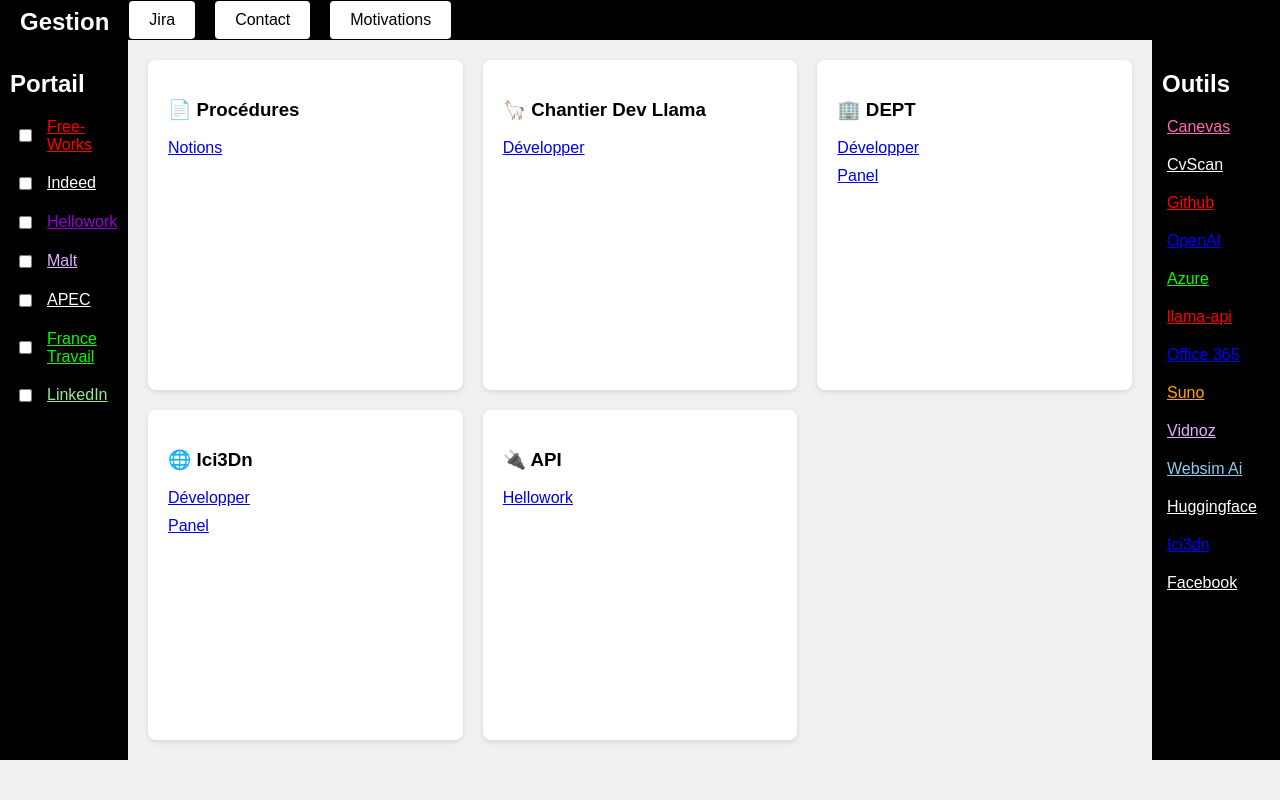
After one commit to SauretCyril/OJ-RAG, a Flask app: page /static/LK_links.html in a window 1280 px wide. The commit adds this page. Run offline with Flask 3, Linux system fonts and the light colour scheme.

Commit message:
access to usefull LK_links

```diff
--- /dev/null
+++ b/static/LK_links.html
@@ -0,0 +1,236 @@
+<html><head><base href="https://www.example.com"><title>Gestion de raccourcis</title><style>
+body {
+    margin: 0;
+    padding: 0;
+    font-family: Arial, sans-serif;
+    height: 100vh;
+    display: grid;
+    grid-template-areas:
+        "top top top"
+        "left main right"
+        "footer footer footer";
+    grid-template-rows: 5% 90% 5%;
+    grid-template-columns: 10% 80% 10%;
+    background: #f0f0f0;
+}
+
+.top-bar {
+    grid-area: top;
+    background: black;
+    display: flex;
+    align-items: center;
+    padding: 0 20px;
+    gap: 20px;
+}
+
+.left-bar {
+    grid-area: left;
+    background: black;
+    padding: 10px;
+}
+
+.right-bar {
+    grid-area: right;
+    background: black;
+    padding: 10px;
+}
+
+.main-content {
+    grid-area: main;
+    padding: 20px;
+    overflow-y: auto;
+    display: grid;
+    grid-template-columns: repeat(auto-fill, minmax(250px, 1fr));
+    gap: 20px;
+}
+
+.card {
+    background: white;
+    padding: 15px;
+    border-radius: 8px;
+    cursor: pointer;
+    transition: transform 0.2s;
+}
+
+.card:hover {
+    transform: scale(1.05);
+}
+
+.top-card {
+    background: white;
+    color: black;
+    padding: 10px 20px;
+    border-radius: 4px;
+    text-decoration: none;
+}
+
+.side-link {
+    display: flex;
+    align-items: center;
+    gap: 10px;
+    margin: 10px 0;
+    color: white;
+    text-decoration: none;
+    padding: 5px;
+}
+
+.side-link input[type="checkbox"] {
+    margin-right: 5px;
+}
+
+.post {
+    background: white;
+    padding: 20px;
+    border-radius: 8px;
+    box-shadow: 0 2px 5px rgba(0,0,0,0.1);
+}
+
+h2 {
+    color: white;
+    margin-bottom: 15px;
+}
+
+.post-icon {
+    width: 50px;
+    height: 50px;
+    margin-bottom: 10px;
+}
+
+</style></head><body>
+
+<div class="top-bar">
+    <h2>Gestion</h2>
+    <a href="https://sauretcyril-1721475150681.atlassian.net/jira/software/projects/GOT3/boards/2/backlog?epics=visible" target="_blank" class="top-card">Jira</a>
+    <a href="https://www.notion.so/6a07b7a450b3426c9a797714016c315c?v=6bb1303680c34d83b7aa12e939a4da6d" target="_blank" class="top-card">Contact</a>
+    <a href="https://www.notion.so/ToSend-1a4d2d55a408485b9f1200fe5ff9f37e" target="_blank" class="top-card">Motivations</a>
+</div>
+
+<div class="left-bar">
+    <h2>Portail</h2>
+    <div id="portalLinks"></div>
+</div>
+
+<div class="right-bar">
+    <h2>Outils</h2>
+    <div id="toolLinks"></div>
+</div>
+
+<div class="main-content" id="mainContent">
+    <!-- Posts will be added here dynamically -->
+</div>
+
+<script>
+const portalLinks = [
+    { name: 'Free-Works', url: 'https://www.free-work.com/fr/tech-it', color: '#ff0000' },
+    { name: 'Indeed', url: 'https://fr.indeed.com/?from=gnav-messaging--messaging-webapp', color: '#ffffff' },
+    { name: 'Hellowork', url: 'https://www.hellowork.com/fr-fr/', color: '#9400d3' },
+    { name: 'Malt', url: 'https://www.malt.fr/profile/cyrilsauret', color: '#e0b0ff' },
+    { name: 'APEC', url: 'https://www.apec.fr/', color: '#ffffff' },
+    { name: 'France Travail', url: 'https://candidat.francetravail.fr/', color: '#00ff00' },
+    { name: 'LinkedIn', url: 'https://www.linkedin.com/in/cyril-sauret-00586295', color: '#90ee90' }
+];
+
+const toolLinks = [
+    { name: 'Canevas', url: 'https://www.canva.com/', color: '#ff69b4' },
+    { name: 'CvScan', url: 'https://cvscan.uk/fr/scanner/index.php', color: '#ffffff' },
+    { name: 'Github', url: 'https://github.com/SauretCyril', color: '#ff0000' },
+    { name: 'OpenAI', url: 'https://platform.openai.com/docs/api-reference/authentication', color: '#0000ff' },
+    { name: 'Azure', url: 'https://portal.azure.com/#home', color: '#00ff00' },
+    { name: 'llama-api', url: 'https://www.llama-api.com/', color: '#ff0000' },
+    { name: 'Office 365', url: 'https://www.office.com/?auth=1', color: '#0000ff' },
+    { name: 'Suno', url: 'https://suno.com/', color: '#ffa500' },
+    { name: 'Vidnoz', url: 'https://aiapp-fr.vidnoz.com/template/index.html', color: '#e0b0ff' },
+    { name: 'Websim Ai', url: 'https://websim.ai/', color: '#87ceeb' },
+    { name: 'Huggingface', url: 'https://huggingface.co/settings/gated-repos', color: '#ffffff' },
+    { name: 'Ici3dn', url: 'https://ici3dn.fr', color: '#0000ff' },
+    { name: 'Facebook', url: 'https://www.facebook.com/', color: '#ffffff' }
+];
+
+const posts = [
+    {
+        title: 'Procédures',
+        icon: '📄',
+        links: [
+            { name: 'Notions', url: 'https://www.notion.so/Question-R-ponses-10e8e68cf98e8025810ac050823693e2' }
+        ]
+    },
+    {
+        title: 'Chantier Dev Llama',
+        icon: '🦙',
+        links: [
+            { name: 'Développer', url: 'https://www.notion.so/Llama-10f8e68cf98e8081993bdedbdf7ef0e8' }
+        ]
+    },
+    {
+        title: 'DEPT',
+        icon: '🏢',
+        links: [
+            { name: 'Développer', url: 'https://decouverteenpaysdetarare.fr/wp-admin/customize.php?return=%2Fwp-admin%2Fthemes.php' },
+            { name: 'Panel', url: 'https://planethoster.com/' }
+        ]
+    },
+    {
+        title: 'Ici3Dn',
+        icon: '🌐',
+        links: [
+            { name: 'Développer', url: 'https://ici3dn.fr/IcI3Dn/' },
+            { name: 'Panel', url: 'https://panel.lws.fr/' }
+        ]
+    },
+    {
+        title: 'API',
+        icon: '🔌',
+        links: [
+            { name: 'Hellowork', url: 'https://console.apify.com/sign-up' }
+        ]
+    }
+];
+
+function createSideLink(link, includeCheckbox = false) {
+    const div = document.createElement('div');
+    div.className = 'side-link';
+
+    if (includeCheckbox) {
+        const checkbox = document.createElement('input');
+        checkbox.type = 'checkbox';
+        div.appendChild(checkbox);
+    }
+
+    const a = document.createElement('a');
+    a.href = link.url;
+    a.target = '_blank';
+    a.style.color = link.color;
+    a.textContent = link.name;
+    div.appendChild(a);
+
+    return div;
+}
+
+function createPost(post) {
+    const div = document.createElement('div');
+    div.className = 'post';
+
+    const title = document.createElement('h3');
+    title.textContent = `${post.icon} ${post.title}`;
+    div.appendChild(title);
+
+    post.links.forEach(link => {
+        const a = document.createElement('a');
+        a.href = link.url;
+        a.target = '_blank';
+        a.textContent = link.name;
+        a.style.display = 'block';
+        a.style.marginTop = '10px';
+        div.appendChild(a);
+    });
+
+    return div;
+}
+
+// Initialize the page
+document.getElementById('portalLinks').append(...portalLinks.map(link => createSideLink(link, true)));
+document.getElementById('toolLinks').append(...toolLinks.map(link => createSideLink(link, false)));
+document.getElementById('mainContent').append(...posts.map(post => createPost(post)));
+</script>
+
+</body></html>
--- a/templates/RP_Index.html
+++ b/templates/RP_Index.html
@@ -20,8 +20,7 @@
           <!-- <li><a href="#colonnes" onclick="toggleColumnVisibilityForm()">Colonnes</a></li> -->
           <li><a href="#Save" onclick="refresh()">Refresh</a></li>
           <li>
-            <a
-              href="{{ url_for('static', filename='templates/LK_links.html') }}"
+            <a href="{{ url_for('static', filename='LK_links.html') }}"
               >LK Links</a
             >
           </li>
```
